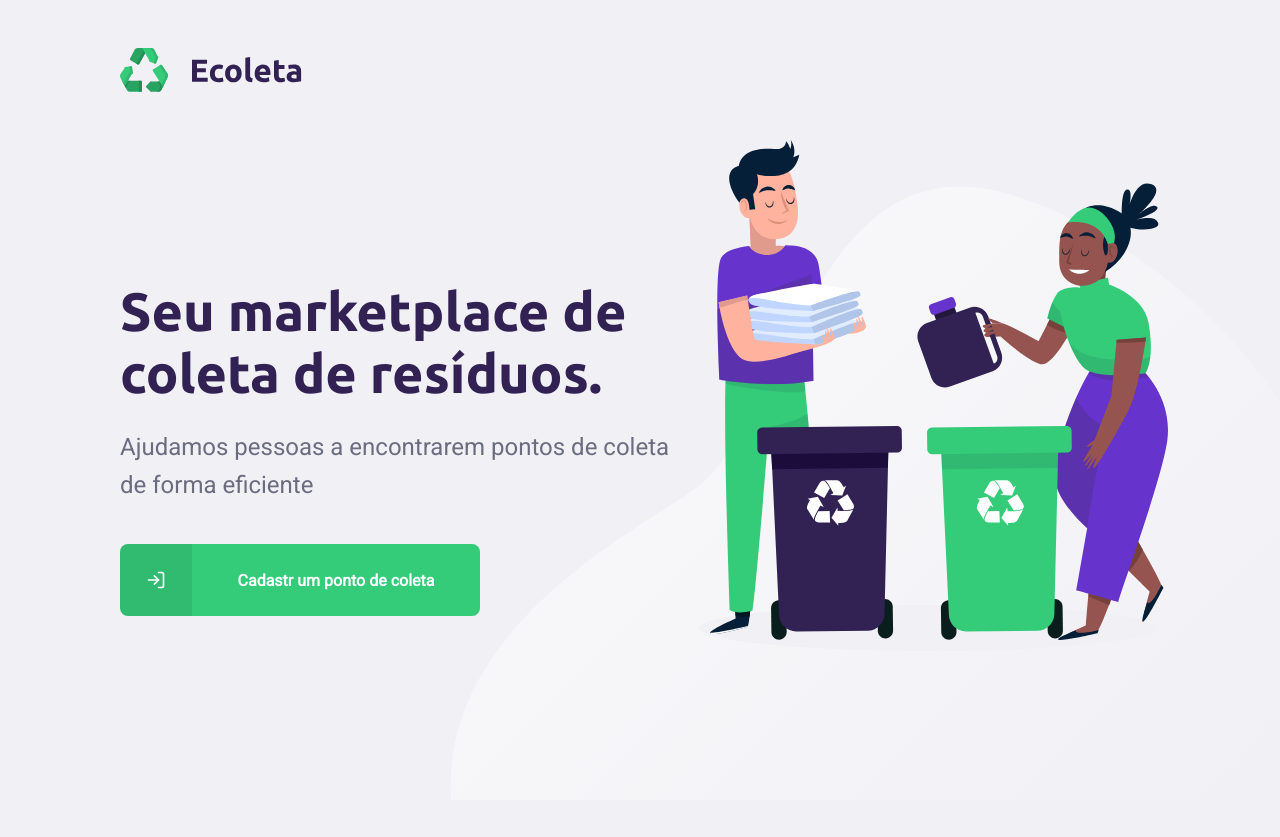
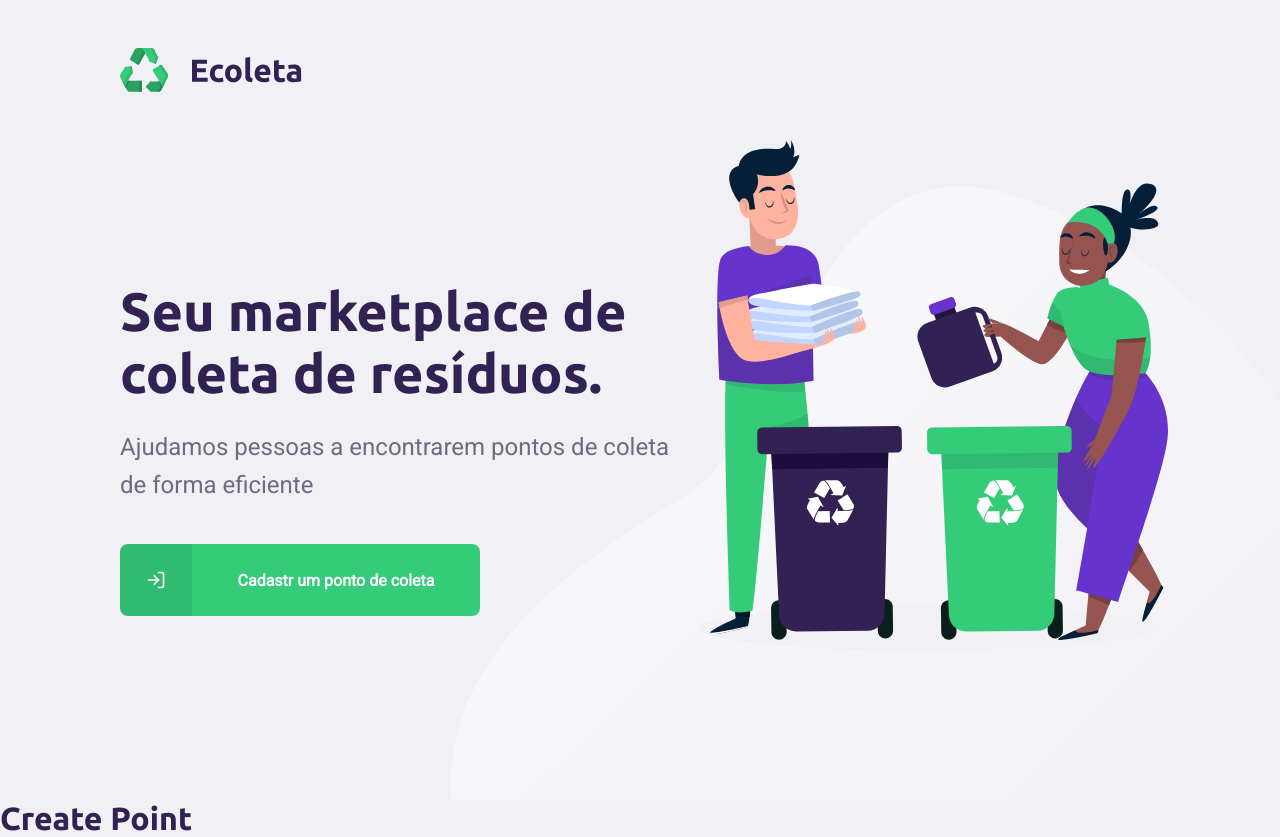
Before and after one commit to edu-rm/NLW-2020-1, a React (Create React App) app in the folder web/: page / in a window 1280 px wide. Before the commit the page ends 800 px from the top, so only its background shows below. Built offline with nearby package versions, Linux system fonts and the light colour scheme.

Commit message:
TS bugs fixed

```diff
--- a/web/package.json
+++ b/web/package.json
@@ -8,8 +8,7 @@
     "@testing-library/user-event": "^7.1.2",
     "@types/jest": "^24.0.0",
     "@types/node": "^12.0.0",
-    "@types/react": "^16.9.0",
-    "@types/react-dom": "^16.9.0",
+    "@types/react": "^16.9.35",
     "react": "^16.13.1",
     "react-dom": "^16.13.1",
     "react-icons": "^3.10.0",
@@ -36,5 +35,8 @@
       "last 1 firefox version",
       "last 1 safari version"
     ]
+  },
+  "devDependencies": {
+    "@types/react-dom": "^16.9.8"
   }
 }
--- a/web/src/App.tsx
+++ b/web/src/App.tsx
@@ -1,6 +1,6 @@
 import React from 'react';
 import './App.css';
-import Header from './Header';
+import CreatePoints from './pages/CreatePoint';
 import Home from './pages/Home';
 
 
@@ -8,6 +8,7 @@ function App() {
   return (
     <div>
       <Home />
+      <CreatePoints />
     </div>
   );
 }
--- /dev/null
+++ b/web/src/pages/CreatePoint/index.tsx
@@ -0,0 +1,10 @@
+import React from 'react';
+
+const CreatePoint = () => {
+  return (
+    <h1>Create Point</h1>
+  );
+};
+
+
+export default CreatePoint;
```
Also changed, not shown: 2 other files (tests, documents, lock files or other folders).
